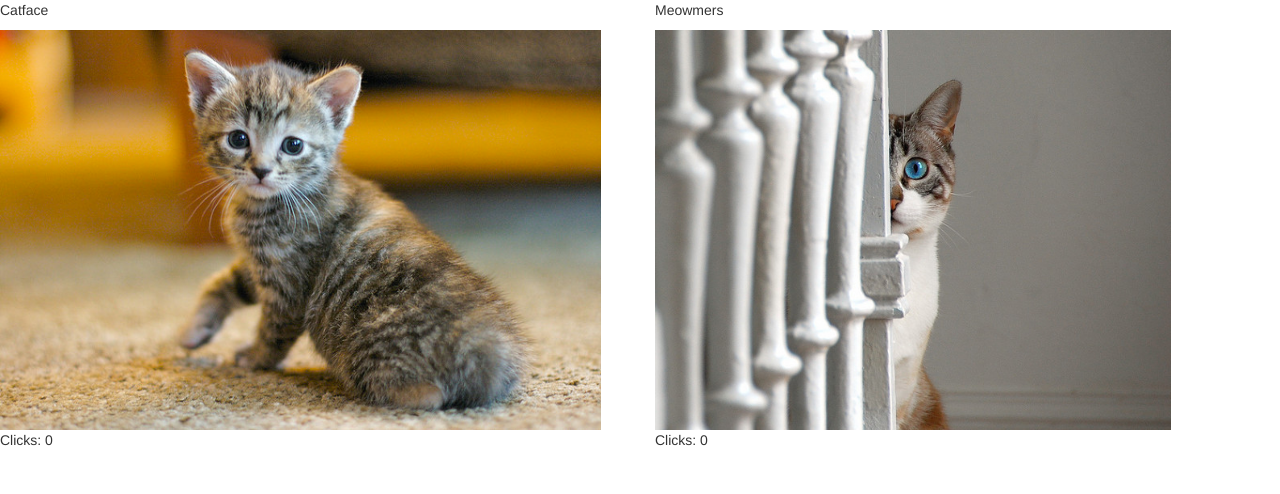
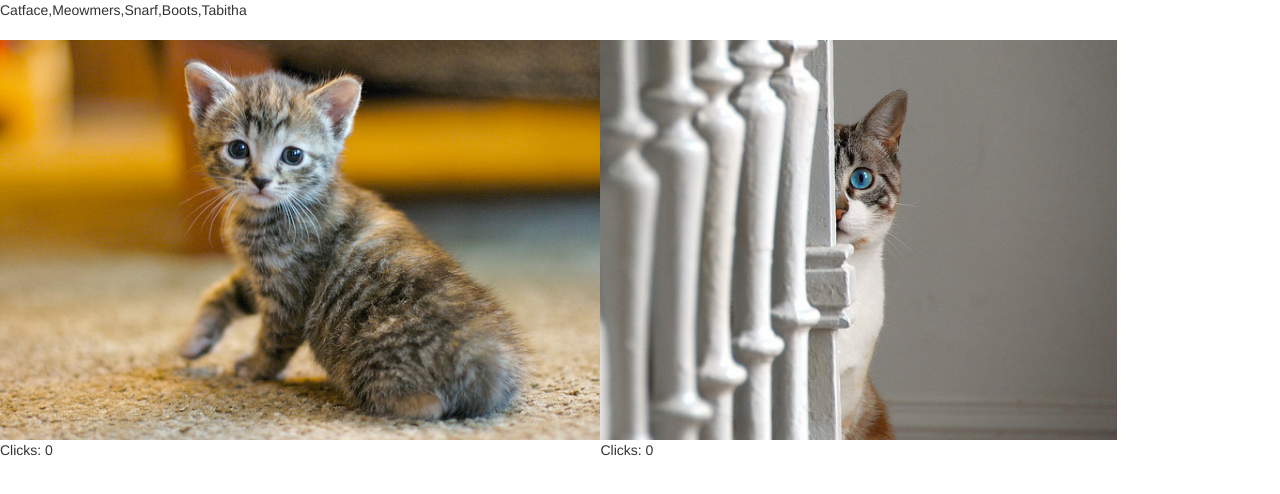
Before and after one commit to idlesentry/catClicker, a plain HTML site: page index.html in a window 1280 px wide. Drawn offline with nearby package versions, Linux system fonts and the light colour scheme.

Commit message:
Attempting to create list of cat options at top of the screen (and not quite getting there)

```diff
--- a/index.html
+++ b/index.html
@@ -9,6 +9,9 @@
   </head>
 
   <body>
+    <div class = 'row'>
+      <div class = 'col-md-11'> <p id = 'list'>Cats: </p><div>
+    </div>
     <div class = 'row'>
       <div class = 'col-md-6'>
         <p id = 'name0'><p>
@@ -50,10 +53,8 @@
       }, false);
 
       function displayName(){
-        var name = ['Catface', 'Meowmers'];
-        for (i = 0; i < name.length; i++) {
-          document.getElementById('name' + i).innerHTML = name[i];
-        }
+        var name = ['Catface', 'Meowmers', 'Snarf', 'Boots', 'Tabitha'];
+          document.getElementById('list').innerHTML = name;
       }
       displayName();
     </script>
```
